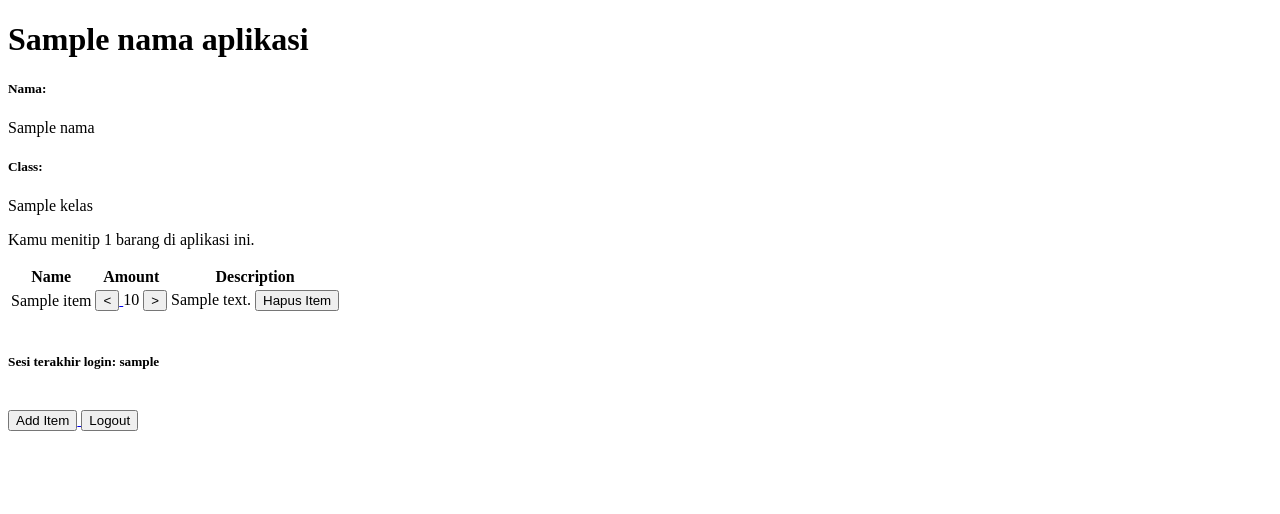
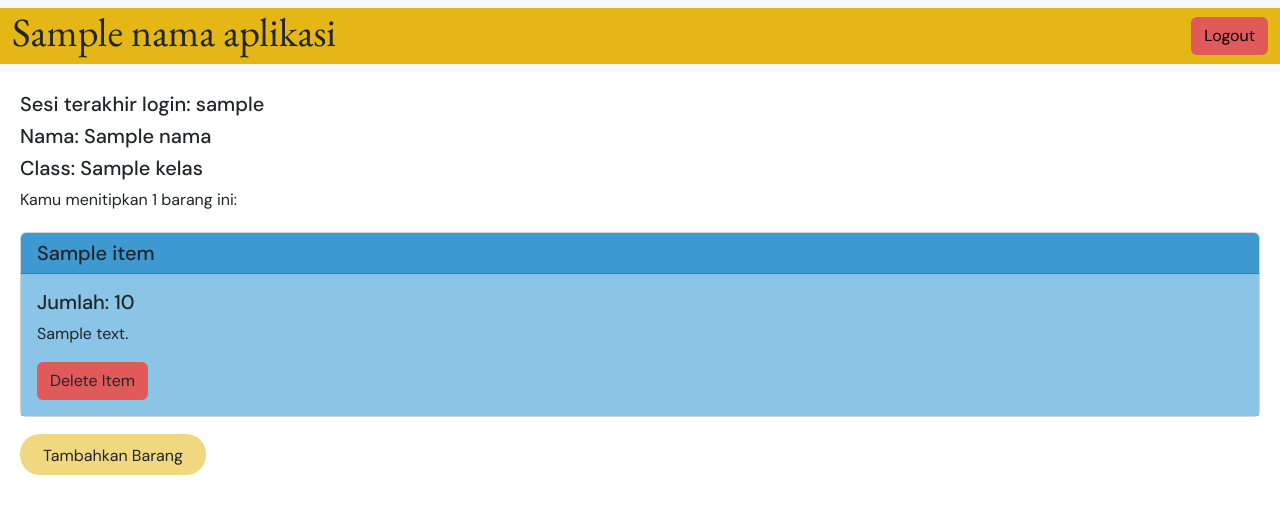
Before and after one commit to febrian-irv/nitip-barang, a Django app: template main/templates/main.html in a window 1280 px wide. Shown: the top 514 px of the page. Run offline with Django 4.2, Linux system fonts and the light colour scheme; tables that the repository leaves empty hold one stand-in row (values such as "Sample post"); the template is opened without the code that fills it: values that come from a table or form of the project are taken from there, most other values are stand-ins (such as "Sample title", 1, 10 or a date in 2020).

Commit message:
selesai tugas 5

```diff
--- a/main/templates/main.html
+++ b/main/templates/main.html
@@ -1,63 +1,50 @@
 {% extends 'base.html' %}
+{% load static %}
 
 {% block content %}
-<h1>{{ nama_aplikasi }}</h1>
 
-<h5>Nama: </h5>
-<p>{{ nama }}</p>
-<h5>Class: </h5>
-<p>{{ kelas }}</p>
+{% block extra_css %}
+    <link rel="stylesheet" href="{% static 'css/inventory.css' %}" />
+{% endblock extra_css %}
 
-<p>Kamu menitip {{ items.count }} barang di aplikasi ini.</p>
-<table>
-    <tr>
-        <th>Name</th>
-        <th>Amount</th>
-        <th>Description</th>
-    </tr>
+<nav class="navbar bg-body-tertiary">
+    <div class="container-fluid">
+      <h1 class="navbar-logo">{{ nama_aplikasi }}</h1>
+      <a href = "{% url 'main:logout' %}" >
+        <button type="button" class="btn btn-logout">Logout</button>
+      </a>
+    </div>
+  </nav>
 
-    {% comment %} Berikut cara memperlihatkan data produk di bawah baris ini {% endcomment %}
 
-    {% for item in items %}
-        <tr>
-            <td>{{item.name}}</td>
-            <td>
-            <a href="{% url 'main:substract_amount' item.id %}">
-                <button>
-                    &lt;
-                </button>
-            </a>
-            {{item.amount}}
-            <a href="{% url 'main:add_amount' item.id %}">
-                <button>
-                    &gt;
-                </button>
-            </a>
-            </td>
-            <td>
-                {{item.description}}
-                <a href="{% url 'main:delete_item' item.id %}">
-                    <button>
-                        Hapus Item
-                    </button>
-                </a>
-            </td>
-        </tr>
-    {% endfor %}
-</table>
+  <div class = "main-content">
+    <h5>Sesi terakhir login: {{ last_login }}</h5>
+    <h5>Nama: {{ nama }}</h5>
+    <h5>Class: {{ kelas }}</h5>
 
-<br/>
-<h5>Sesi terakhir login: {{ last_login }}</h5>
-<br/>
+    <p>Kamu menitipkan {{ items.count }} barang ini:</p>
 
-<a href="{% url 'main:add_item' %}">
-    <button>
-        Add Item
-    </button>
-</a>
-<a href="{% url 'main:logout' %}">
-    <button>
-        Logout
-    </button>
-</a>
+        {% comment %} Berikut cara memperlihatkan data produk di bawah baris ini {% endcomment %}
+
+        {% for item in items %}
+            <div class="card">
+                <h5 class="card-header" {% if forloop.last %} id="last-item"{% endif %}>{{item.name}}</h5>
+                <div class="card-body" {% if forloop.last %} id="last-body"{% endif %}>
+                <h5 class="card-title">Jumlah: {{item.amount}}</h5>
+                <p class="card-text">{{item.description}}</p>
+                <a href="{% url 'main:delete_item' item.id %}" class="btn btn-hapus">Delete Item</a>
+                </div>
+            </div>
+
+        {% endfor %}
+
+
+
+    <a id="btn-add" href="{% url 'main:add_item' %}">
+        <button type="button" class="btn btn-add">
+            Tambahkan Barang
+        </button>
+    </a>
+
+</div>
 {% endblock content %}
--- a/nitip_barang/settings.py
+++ b/nitip_barang/settings.py
@@ -122,3 +122,5 @@ STATIC_URL = 'static/'
 # https://docs.djangoproject.com/en/4.2/ref/settings/#default-auto-field
 
 DEFAULT_AUTO_FIELD = 'django.db.models.BigAutoField'
+
+STATICFILES_DIRS = [BASE_DIR / "static"]
--- /dev/null
+++ b/static/css/inventory.css
@@ -0,0 +1,68 @@
+body {
+    font-family: 'DM Sans', sans-serif;
+}
+
+.navbar-logo {
+    font-family: 'EB Garamond', serif;
+}
+
+.btn-hapus {
+    background-color: rgb(225, 90, 90);
+}
+
+.btn-hapus:hover {
+    background-color: rgb(213, 37, 37);
+}
+
+.btn-logout {
+    background-color: rgb(225, 90, 90);
+    color: black;
+}
+
+.btn-logout:hover {
+    background-color: rgb(213, 37, 37);
+    color: black;
+}
+
+.main-content {
+    margin: 20px;
+    align-items: center;
+}
+
+.card {
+    margin: 20px 0px;
+}
+
+.card-header {
+    background-color: rgb(228, 183, 23);
+}
+
+.card-body {
+    background-color: rgb(244, 231, 182);
+}
+
+.container-fluid {
+    background-color: rgb(228, 183, 23);
+}
+
+#btn-add {
+    background-color: rgb(240, 216, 129);
+    padding: 10px;
+    border-radius: 20px;
+    color: black;
+}
+
+#btn-add:hover {
+    background-color: rgb(228, 183, 23);
+    padding: 10px;
+    border-radius: 20px;
+    color: black;
+}
+
+#last-item {
+    background-color: rgb(61, 153, 207);
+}
+
+#last-body {
+    background-color: rgb(138, 197, 231);
+}
--- a/templates/base.html
+++ b/templates/base.html
@@ -2,13 +2,22 @@
 <!DOCTYPE html>
 <html lang="en">
     <head>
+        {% block meta %}
         <meta charset="UTF-8" />
         <meta
             name="viewport"
             content="width=device-width, initial-scale=1.0"
         />
-        {% block meta %}
         {% endblock meta %}
+        <link href="https://cdn.jsdelivr.net/npm/bootstrap@5.3.2/dist/css/bootstrap.min.css" rel="stylesheet" integrity="sha384-T3c6CoIi6uLrA9TneNEoa7RxnatzjcDSCmG1MXxSR1GAsXEV/Dwwykc2MPK8M2HN" crossorigin="anonymous">
+        <link rel="preconnect" href="https://fonts.googleapis.com">
+        <link rel="preconnect" href="https://fonts.gstatic.com" crossorigin>
+        <link href="https://fonts.googleapis.com/css2?family=DM+Sans:opsz,wght@9..40,400;9..40,500&family=EB+Garamond&display=swap" rel="stylesheet">
+        <script src="https://code.jquery.com/jquery-3.6.0.min.js" integrity="sha384-KyZXEAg3QhqLMpG8r+J4jsl5c9zdLKaUk5Ae5f5b1bw6AUn5f5v8FZJoMxm6f5cH1" crossorigin="anonymous"></script>
+        <script src="https://cdn.jsdelivr.net/npm/@popperjs/core@2.11.8/dist/umd/popper.min.js" integrity="sha384-I7E8VVD/ismYTF4hNIPjVp/Zjvgyol6VFvRkX/vR+Vc4jQkC+hVqc2pM8ODewa9r" crossorigin="anonymous"></script>
+        <script src="https://cdn.jsdelivr.net/npm/bootstrap@5.3.2/dist/js/bootstrap.min.js" integrity="sha384-BBtl+eGJRgqQAUMxJ7pMwbEyER4l1g+O15P+16Ep7Q9Q+zqX6gSbd85u4mG4QzX+" crossorigin="anonymous"></script>
+        {% block extra_css %}
+        {% endblock extra_css %}
     </head>
 
     <body>
```
Also changed, not shown: main/templates/add_item.html (+10 -4 lines), main/templates/login.html (+6 -2 lines), main/templates/register.html (+6 -2 lines), static/css/add_item.css (added, +36 -0 lines), static/css/registration.css (added, +35 -0 lines), README.md.
